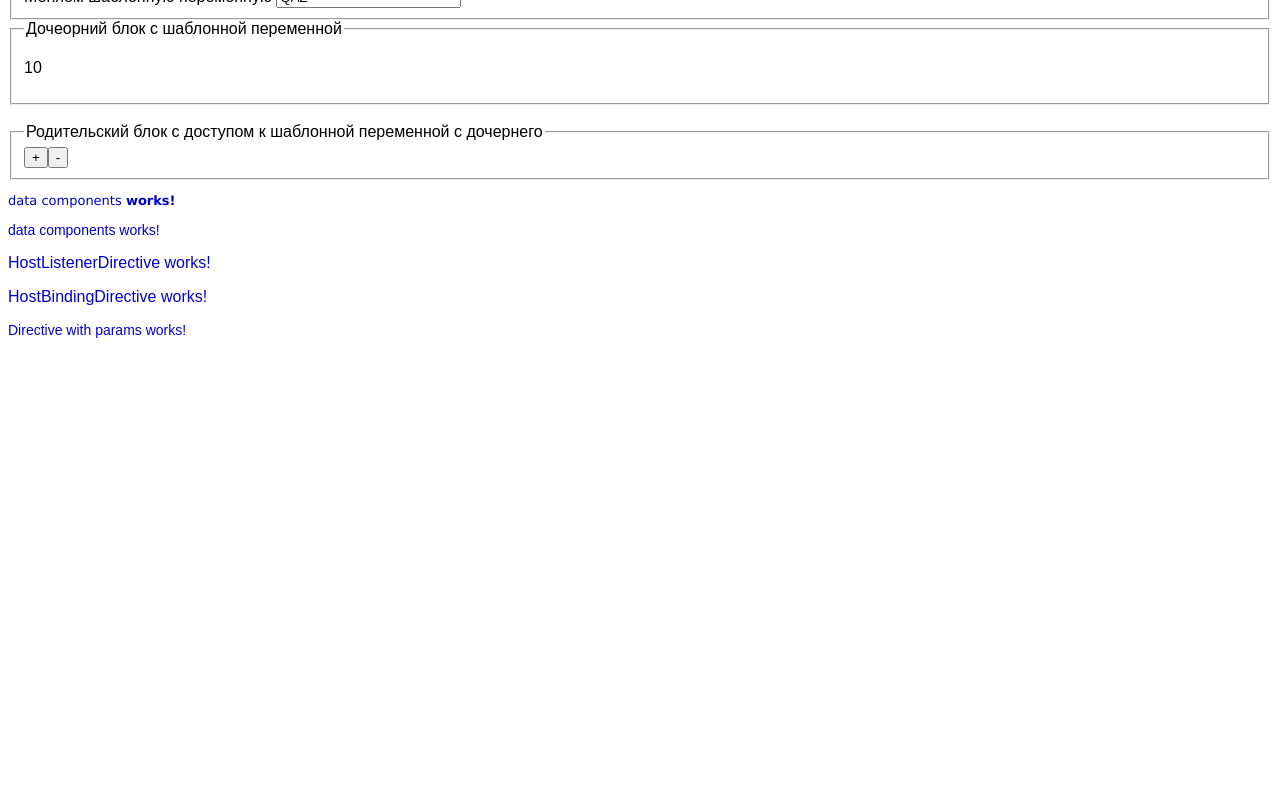
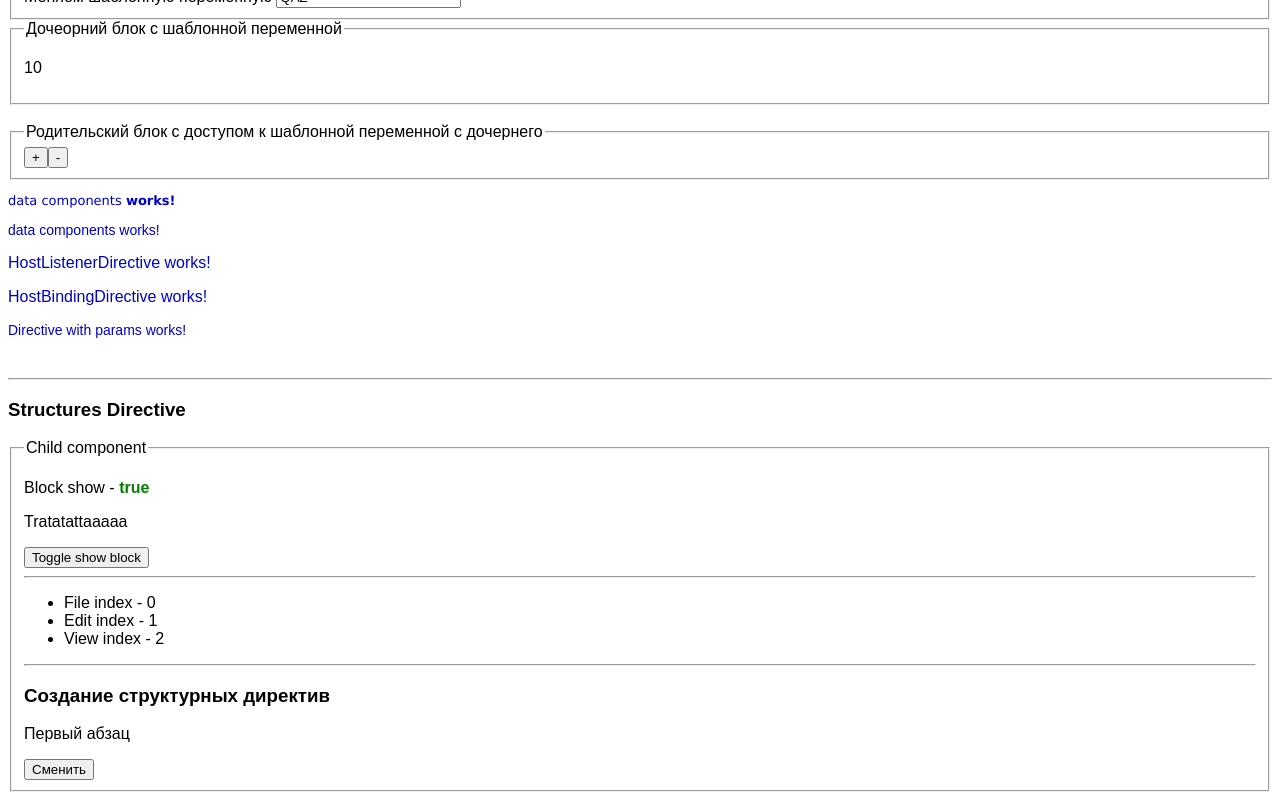
Before and after one commit to lutogin/ag-test-sendbox, an Angular app: page / in a window 1280 px wide. Shown: the part 1018-1818 px from the top of the page. Before the commit the page ends 1370 px from the top, so only its background shows below. Built offline with nearby package versions, Linux system fonts and the light colour scheme.

Commit message:
add directives

```diff
--- a/src/app/app.component.html
+++ b/src/app/app.component.html
@@ -28,5 +28,7 @@
 
 <app-data-component></app-data-component>
 
+<app-structures-directive></app-structures-directive>
+
 
 <router-outlet></router-outlet>
--- a/src/app/app.module.ts
+++ b/src/app/app.module.ts
@@ -8,6 +8,9 @@ import { DataModule } from './data/data.module';
 import { HelloFormComponent } from './hello-form/hello-form.component';
 import { ChildCompComponent } from './child-comp/child-comp.component';
 import { ChildOutherCompComponent } from './child-outher-comp/child-outher-comp.component';
+import { StructuresDirectiveComponent } from './structures-directive/structures-directive.component';
+import {BoldDirective2} from './structures-directive/bold.directive';
+import {WhileDirective} from './structures-directive/while.directive';
 
 @NgModule({
   declarations: [
@@ -15,6 +18,9 @@ import { ChildOutherCompComponent } from './child-outher-comp/child-outher-comp.
     HelloFormComponent,
     ChildCompComponent,
     ChildOutherCompComponent,
+    StructuresDirectiveComponent,
+    BoldDirective2,
+    WhileDirective,
   ],
   imports: [
     BrowserModule,
--- /dev/null
+++ b/src/app/structures-directive/bold.directive.ts
@@ -0,0 +1,13 @@
+import { Directive, ElementRef } from '@angular/core';
+
+@Directive({
+  // tslint:disable-next-line:directive-selector
+  selector: '[bold2]'
+})
+export class BoldDirective2 {
+  constructor(
+    private elementRef: ElementRef
+  ) {
+    this.elementRef.nativeElement.style.fontWeight = 'bold';
+  }
+}
--- /dev/null
+++ b/src/app/structures-directive/structures-directive.component.html
@@ -0,0 +1,26 @@
+<br>
+<hr>
+<h3>Structures Directive</h3>
+<fieldset><legend>Child component</legend>
+  <div>
+    <p>Block show - <span bold2 [style.color]="showBlock? 'green' : 'red'">{{showBlock}}</span></p>
+    <p *ngIf="showBlock">Tratatattaaaaa</p>
+    <button (click)="toggleBlockShow()">Toggle show block</button>
+  </div>
+  <hr>
+  <div>
+    <ul>
+      <ng-container *ngFor="let item of menu; let i = index">
+        <li *ngIf="item.show">{{item.title}} index - {{i}}</li>
+      </ng-container>
+    </ul>
+  </div>
+  <hr>
+  <h3>Создание структурных директив</h3>
+  <div>
+    <p *while="condition">Первый абзац</p>
+    <p *while="!condition">Второй абзац</p>
+    <button (click)="toggleCondition()">Сменить</button>
+  </div>
+
+</fieldset>
--- /dev/null
+++ b/src/app/structures-directive/structures-directive.component.ts
@@ -0,0 +1,43 @@
+import { Component, OnInit } from '@angular/core';
+
+@Component({
+  selector: 'app-structures-directive',
+  templateUrl: './structures-directive.component.html',
+  styleUrls: ['./structures-directive.component.css']
+})
+export class StructuresDirectiveComponent implements OnInit {
+  menu = [
+    {
+      title: 'File',
+      show: true,
+    },
+    {
+      title: 'Edit',
+      show: true,
+    },
+    {
+      title: 'View',
+      show: true,
+    },
+    {
+      title: 'Navigate',
+      show: false,
+    },
+  ];
+
+  showBlock = true;
+
+  condition = true;
+
+  toggleBlockShow(): void {
+    this.showBlock = !this.showBlock;
+  }
+
+  toggleCondition(): void {
+    this.condition = !this.condition;
+  }
+
+  ngOnInit(): void {
+  }
+
+}
--- /dev/null
+++ b/src/app/structures-directive/while.directive.ts
@@ -0,0 +1,21 @@
+import {Directive, Input, TemplateRef, ViewContainerRef} from '@angular/core';
+
+@Directive({
+  // tslint:disable-next-line:directive-selector
+  selector: '[while]',
+})
+export class WhileDirective {
+  constructor(
+    private templateRef: TemplateRef<any>,
+    private viewContainer: ViewContainerRef,
+  ) {}
+
+  @Input()
+  set while(conditions: boolean) {
+    if (conditions) {
+      this.viewContainer.createEmbeddedView(this.templateRef);
+    } else {
+      this.viewContainer.clear();
+    }
+  }
+}
```
Also changed, not shown: src/app/structures-directive/structures-directive.component.css (added), 1 other file (tests, documents, lock files or other folders).
